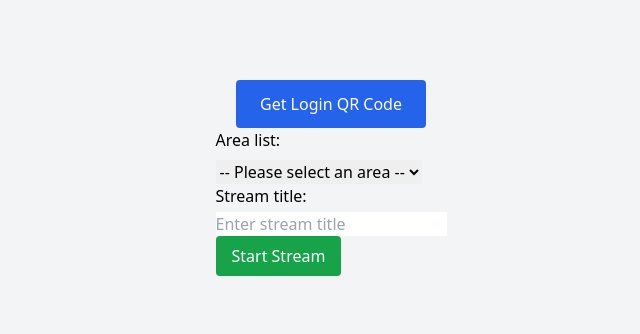
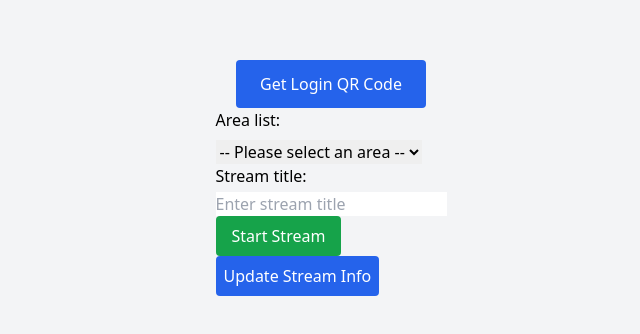
Before and after one commit to TianYu-00/Bilibili-Stream-Manager, a React (Vite) app: page / in a window 1280 px wide. Shown: the part 222-556 px from the top of the page, without its empty margins (309-949 px from the left). Built offline with nearby package versions, Linux system fonts and the light colour scheme.

Commit message:
Add stream info update functionality
Introduces the ability to update stream information via the Bilibili API. Adds UpdateStreamInfo API method, exposes it through Electron's IPC, and provides a new UpdateStream React component in the renderer for user interaction.

```diff
--- a/src/main/api.js
+++ b/src/main/api.js
@@ -14,6 +14,9 @@ https://github.com/SocialSisterYi/bilibili-API-collect/issues/1143
 
 Get Area List
 https://github.com/SocialSisterYi/bilibili-API-collect/blob/master/docs/live/live_area.md#%E8%8E%B7%E5%8F%96%E5%85%A8%E9%83%A8%E7%9B%B4%E6%92%AD%E9%97%B4%E5%88%86%E5%8C%BA%E5%88%97%E8%A1%A8
+
+Update Stream
+https://github.com/SocialSisterYi/bilibili-API-collect/blob/master/docs/live/manage.md#%E6%9B%B4%E6%96%B0%E7%9B%B4%E6%92%AD%E9%97%B4%E4%BF%A1%E6%81%AF
 
 StartStream
 https://github.com/SocialSisterYi/bilibili-API-collect/blob/master/docs/live/manage.md#%E5%BC%80%E5%A7%8B%E7%9B%B4%E6%92%AD
@@ -109,6 +112,33 @@ export async function GetAreaList() {
   }
 }
 
+export async function UpdateStreamInfo({ room_id, title, area_id, sessdata, csrf }) {
+  try {
+    const payload = new URLSearchParams({
+      room_id,
+      area_id,
+      title,
+      csrf,
+      csrf_token: csrf
+    })
+
+    const response = await axios.post(
+      'https://api.live.bilibili.com/room/v1/Room/update',
+      payload.toString(),
+      {
+        headers: {
+          'Content-Type': 'application/x-www-form-urlencoded',
+          Cookie: `SESSDATA=${sessdata}; bili_jct=${csrf}`
+        }
+      }
+    )
+
+    return response.data
+  } catch (error) {
+    throw error
+  }
+}
+
 export async function StartLiveStream({ room_id, area_v2, platform, sessdata, csrf }) {
   try {
     const formBody = new URLSearchParams({
--- a/src/main/index.js
+++ b/src/main/index.js
@@ -8,7 +8,8 @@ import {
   VerifyLogin,
   GetRoomIdByUID,
   GetAreaList,
-  StartLiveStream
+  StartLiveStream,
+  UpdateStreamInfo
 } from './api'
 
 function createWindow() {
@@ -86,6 +87,10 @@ app.whenReady().then(() => {
     return await StartLiveStream({ room_id, area_v2, platform, sessdata, csrf })
   })
 
+  ipcMain.handle('update-stream-info', async (_, { room_id, title, area_id, sessdata, csrf }) => {
+    return await UpdateStreamInfo({ room_id, title, area_id, sessdata, csrf })
+  })
+
   createWindow()
 
   app.on('activate', function () {
--- a/src/preload/index.js
+++ b/src/preload/index.js
@@ -9,7 +9,9 @@ const api = {
   getRoomIdByUID: (uid) => ipcRenderer.invoke('get-room-id-by-uid', uid),
   getAreaList: () => ipcRenderer.invoke('get-area-list'),
   startLiveStream: ({ room_id, area_v2, platform, sessdata, csrf }) =>
-    ipcRenderer.invoke('start-live-stream', { room_id, area_v2, platform, sessdata, csrf })
+    ipcRenderer.invoke('start-live-stream', { room_id, area_v2, platform, sessdata, csrf }),
+  updateStreamInfo: ({ room_id, title, area_id, sessdata, csrf }) =>
+    ipcRenderer.invoke('update-stream-info', { room_id, title, area_id, sessdata, csrf })
 }
 
 // Use `contextBridge` APIs to expose Electron APIs to
--- a/src/renderer/src/App.jsx
+++ b/src/renderer/src/App.jsx
@@ -3,6 +3,7 @@ import QRCode from 'react-qr-code'
 import AreaList from './components/AreaList'
 import StreamTitle from './components/StreamTitle'
 import StartStream from './components/StartStream'
+import UpdateStream from './components/UpdateStream'
 
 function App() {
   const [qrData, setQrData] = useState(null)
@@ -198,6 +199,13 @@ function App() {
           sessdata={sessdata}
           csrf={csrf}
         />
+        <UpdateStream
+          room_id={roomId}
+          title={streamTitle}
+          area_id={selectedAreaId}
+          sessdata={sessdata}
+          csrf={csrf}
+        />
       </div>
     </div>
   )
--- /dev/null
+++ b/src/renderer/src/components/UpdateStream.jsx
@@ -0,0 +1,44 @@
+import React, { useState } from 'react'
+
+export default function UpdateStream({ room_id, title, area_id, sessdata, csrf }) {
+  const [loading, setLoading] = useState(false)
+  const [success, setSuccess] = useState(null)
+
+  const handleUpdateClick = async () => {
+    setLoading(true)
+    setSuccess(null)
+
+    try {
+      const response = await window.api.updateStreamInfo({
+        room_id,
+        title,
+        area_id,
+        sessdata,
+        csrf
+      })
+      if (response.code === 0) {
+        setSuccess('Stream info updated successfully')
+      } else {
+        console.error('Update failed:', response.msg || response)
+      }
+    } catch (error) {
+      console.error(error)
+    } finally {
+      setLoading(false)
+    }
+  }
+
+  return (
+    <div>
+      <button
+        onClick={handleUpdateClick}
+        disabled={loading}
+        className="p-2 bg-blue-600 text-white rounded hover:bg-blue-700 disabled:opacity-50"
+      >
+        {loading ? 'Updating...' : 'Update Stream Info'}
+      </button>
+
+      {success && <p className="mt-2">{success}</p>}
+    </div>
+  )
+}
```
